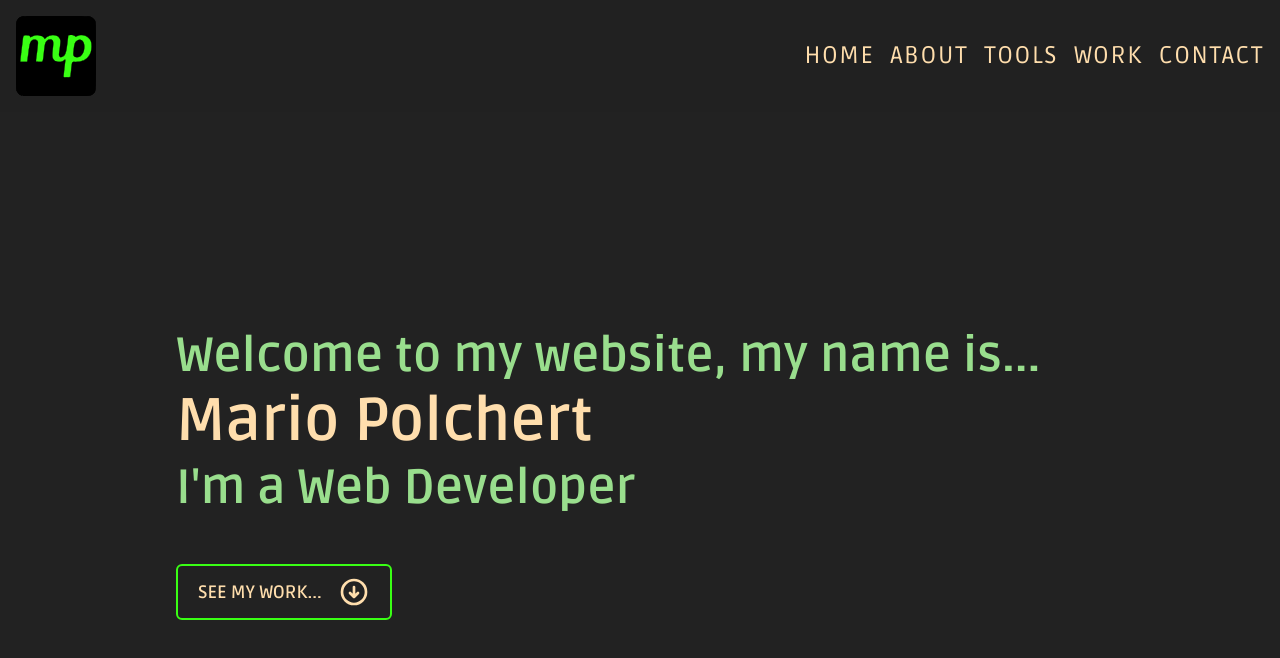
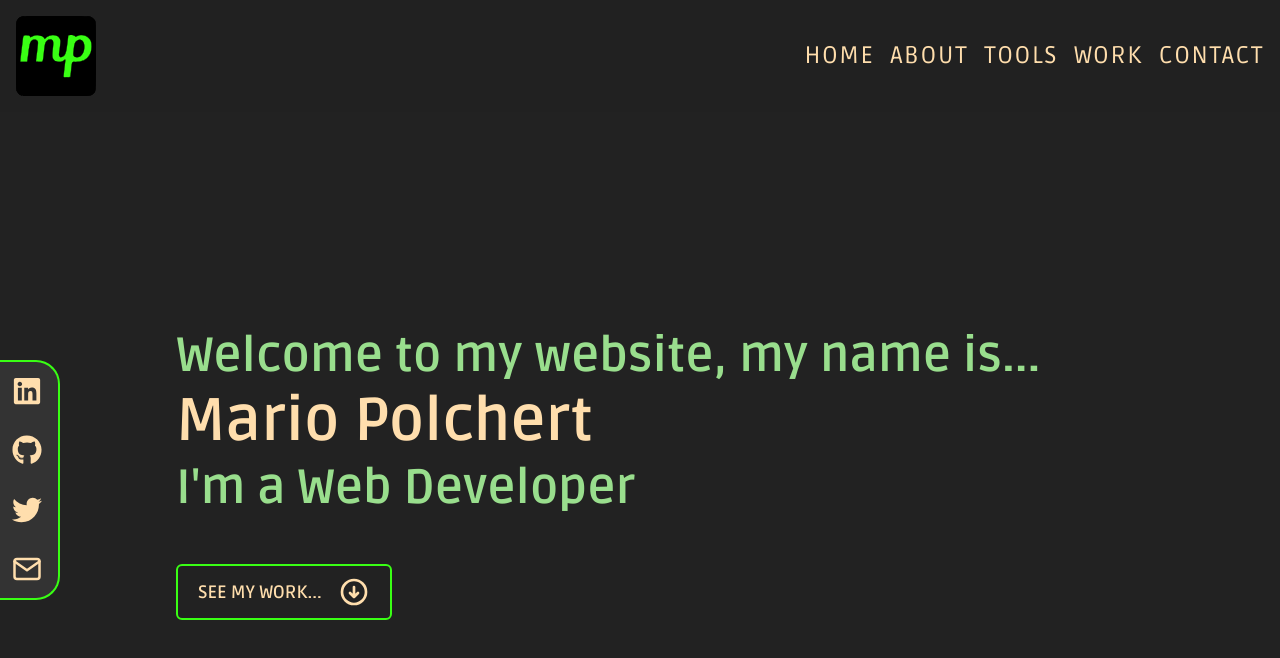
Before and after one commit to EppurSiMuove/eppursimuove.github.io, a React (Vite) app: page / in a window 1280 px wide. Shown: the top 658 px of the page. Built offline with nearby package versions, Linux system fonts and the light colour scheme.

Commit message:
added component Social

```diff
--- a/src/App.jsx
+++ b/src/App.jsx
@@ -5,6 +5,7 @@ import Tools from "./components/Tools";
 import Work from "./components/Work";
 import Contact from "./components/Contact";
 import "./index.css";
+import Social from "./components/Social";
 
 <link
     rel="stylesheet"
@@ -15,6 +16,7 @@ function App() {
     return (
         <div className="overflow-x-hidden min-w-[300px]">
             <Navbar />
+            <Social />
             <Hero />
             <About />
             <Tools />
--- a/src/components/Contact.jsx
+++ b/src/components/Contact.jsx
@@ -67,7 +67,6 @@ const Contact = () => {
                         >
                             SEND MESSAGE
                             <span className="group group-hover:translate-x-2 duration-700">
-                                {/* <FiArrowRightCircle className="group text-2xl ml-3 md:animate-pulse  text-red-500 " /> */}
                             </span>
                         </button>
                         <footer className="portrait:pt-24 landscape:pb-10 w-full landscape:h-[10vh] landscape:md:h-[5vh] bg-darkText flex justify-center box-border">
--- /dev/null
+++ b/src/components/Social.jsx
@@ -0,0 +1,45 @@
+import { FaGithub, FaLinkedin, FaTwitter } from "react-icons/fa";
+import { FiMail } from "react-icons/fi";
+
+const Social = () => {
+    return (
+        <div className="hidden lg:flex fixed flex-col top-[45%] left-0">
+            <ul>
+                <li className="w-[160px] h-[60px] flex justify-between items-center ml-[-100px] hover:ml-0 duration-300 bg-[#333333] rounded-tr-3xl border-r-2 border-t-2 border-accent">
+                    <a
+                        className="flex justify-between items-center w-full text-accent pl-4 pr-4 font-extrabold"
+                        href="https://www.linkedin.com/in/mariopolchert/"
+                    >
+                        Linkedin <FaLinkedin size={30} color={"#FFDEAD"} />
+                    </a>
+                </li>
+                <li className="w-[160px] h-[60px] flex justify-between items-center ml-[-100px] hover:ml-0 duration-300 bg-[#333333] border-r-2 border-accent ">
+                    <a
+                        className="flex justify-between items-center w-full text-accent pl-4 pr-4 font-extrabold"
+                        href="https://github.com/mariopolchert"
+                    >
+                        Github <FaGithub size={30} color={"#FFDEAD"} />
+                    </a>
+                </li>
+                <li className="w-[160px] h-[60px] flex justify-between items-center ml-[-100px] hover:ml-0 duration-300 bg-[#333333] border-r-2 border-accent">
+                    <a
+                        className="flex justify-between items-center w-full text-accent pl-4 pr-4 font-extrabold"
+                        href="https://twitter.com/mariopolchert"
+                    >
+                        Twitter <FaTwitter size={30} color={"#FFDEAD"} />
+                    </a>
+                </li>
+                <li className="w-[160px] h-[60px] flex justify-between items-center ml-[-100px] hover:ml-0 duration-300 bg-[#333333] rounded-br-3xl border-r-2 border-b-2 border-accent">
+                    <a
+                        className=" flex justify-between items-center w-full text-accent pl-4 pr-4 font-extrabold"
+                        href="mailto:mario@mariopolchert.com"
+                    >
+                        Email <FiMail size={30} color={"#FFDEAD"} />
+                    </a>
+                </li>
+            </ul>
+        </div>
+    );
+};
+
+export default Social;
```
